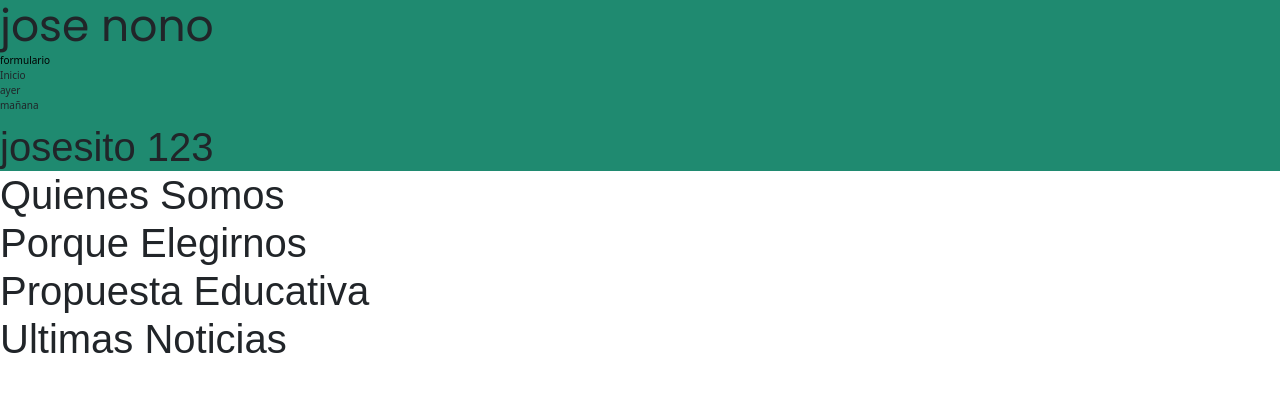
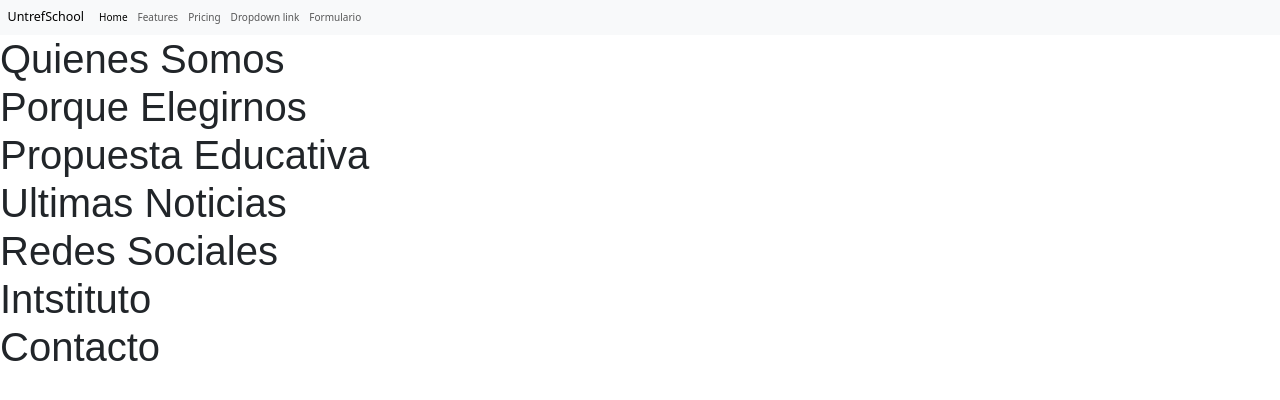
Before and after one commit to Joseargentina/PROYECTO-INTEGRADOR-WEB-UNTREFSCHOOL, a website: page index.html in a window 1280 px wide. Drawn offline with nearby package versions, Linux system fonts and the light colour scheme; a web font is replaced by a local one.

Commit message:
agregue el nav

```diff
--- a/index.html
+++ b/index.html
@@ -9,17 +9,37 @@
   </head>
   <body>
     <header class="header">
-        <h1>jose nono</h1>
-        <a href="./pages/formulario.html">formulario</a>
-        <nav>
-            <ul>
-                <li><a href=""></a>Inicio</li>
-                <li><a href=""></a>ayer </li>
-                <li><a href=""></a>mañana</li>
-            </ul>
-        </nav>
-
-        <h2>josesito 123</h2>
+        <nav class="navbar navbar-expand-lg bg-body-tertiary">
+            <div class="container-fluid">
+              <a class="navbar-brand" href="#">UntrefSchool</a>
+              <button class="navbar-toggler" type="button" data-bs-toggle="collapse" data-bs-target="#navbarNavDropdown" aria-controls="navbarNavDropdown" aria-expanded="false" aria-label="Toggle navigation">
+                <span class="navbar-toggler-icon"></span>
+              </button>
+              <div class="collapse navbar-collapse" id="navbarNavDropdown">
+                <ul class="navbar-nav">
+                  <li class="nav-item">
+                    <a class="nav-link active" aria-current="page" href="#">Home</a>
+                  </li>
+                  <li class="nav-item">
+                    <a class="nav-link" href="#">Features</a>
+                  </li>
+                  <li class="nav-item">
+                    <a class="nav-link" href="#">Pricing</a>
+                  </li>
+                  <li class="nav-item">
+                    <a class="nav-link" href="#" role="button" data-bs-toggle="dropdown" aria-expanded="false">
+                      Dropdown link
+                    </a>
+                  </li>
+                  <li class="nav-item">
+                    <a class="nav-link" href="#" role="button" data-bs-toggle="dropdown" aria-expanded="false">
+                      Formulario
+                    </a>
+                  </li>
+                </ul>
+              </div>
+            </div>
+          </nav>
     </header>
     <main>
         <section class="quienes-somos">
@@ -36,8 +56,16 @@
         </section>
 
     </main>
-    <footer>
-
+    <footer class="footer">
+        <section class="redes-sociales">
+            <h2>Redes Sociales</h2>
+        </section>
+        <section class="instituto">
+            <h2 class="instituto__titulo">Intstituto</h2>
+        </section>
+        <section class="contacto">
+            <h2 class="">Contacto</h2>
+        </section>
     </footer>
     <script src="https://cdn.jsdelivr.net/npm/bootstrap@5.3.0/dist/js/bootstrap.bundle.min.js" integrity="sha384-geWF76RCwLtnZ8qwWowPQNguL3RmwHVBC9FhGdlKrxdiJJigb/j/68SIy3Te4Bkz" crossorigin="anonymous"></script>
   </body>
```
